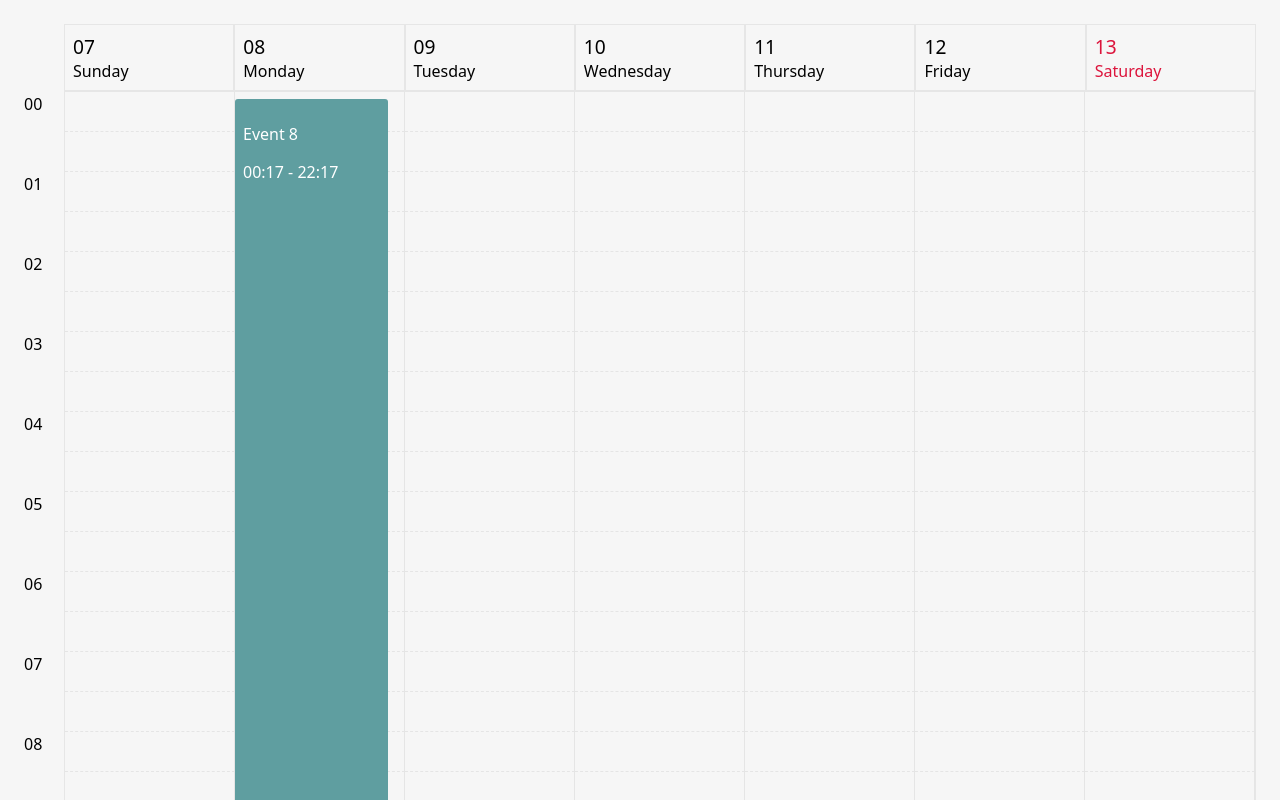
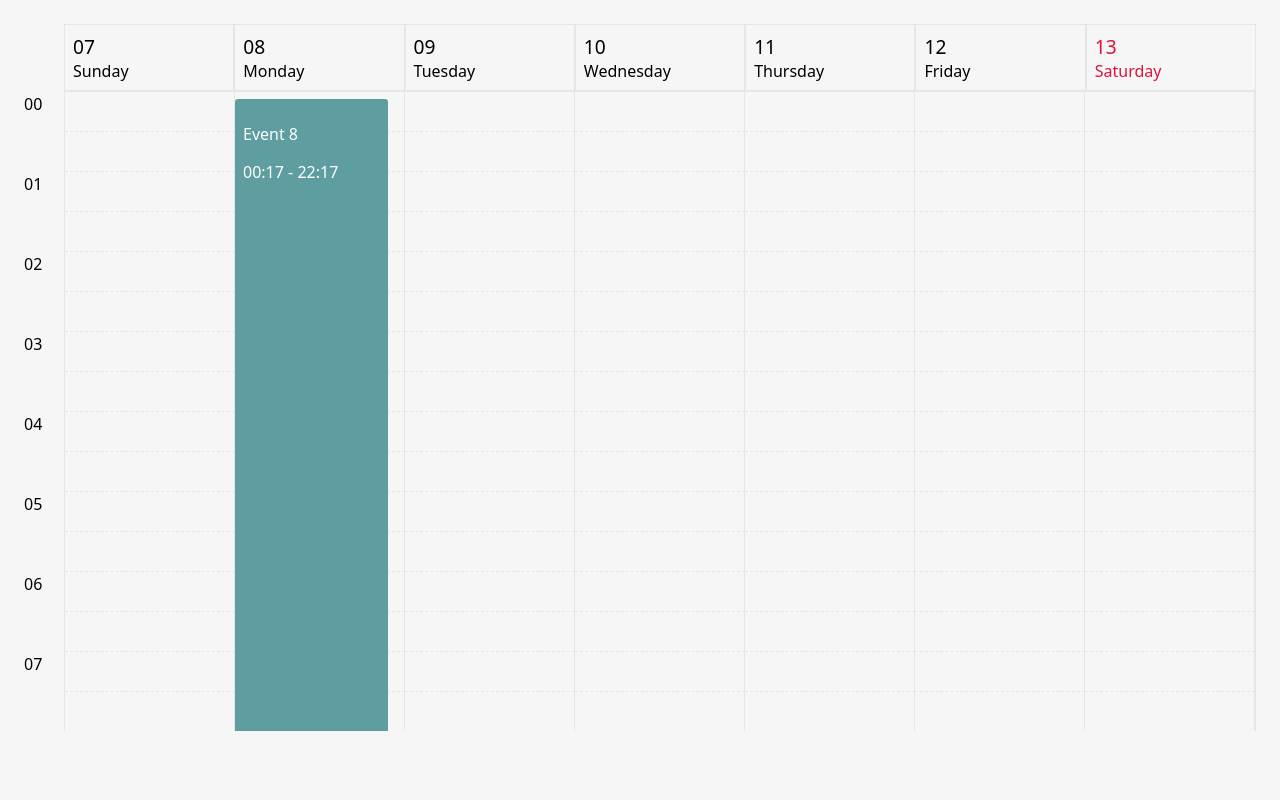
Before and after one commit to oreoluwa-bs/legendary-goggles, an Astro site: page /calendar in a window 1280 px wide. Shown: the top 800 px of the page. Built offline with nearby package versions, Linux system fonts and the light colour scheme; Astro itself is replaced by a stand-in of ours.

Commit message:
:wrench: added max height

```diff
--- a/src/pages/calendar/index.astro
+++ b/src/pages/calendar/index.astro
@@ -19,6 +19,11 @@ import Layout from "~/layouts/Layout.astro";
   .calendar-heading {
     display: grid;
     grid-template-columns: 40px 1fr;
+  }
+
+  .calendar {
+    max-height: 80vh;
+    overflow: auto;
   }
 
   .calendar-heading {
```
